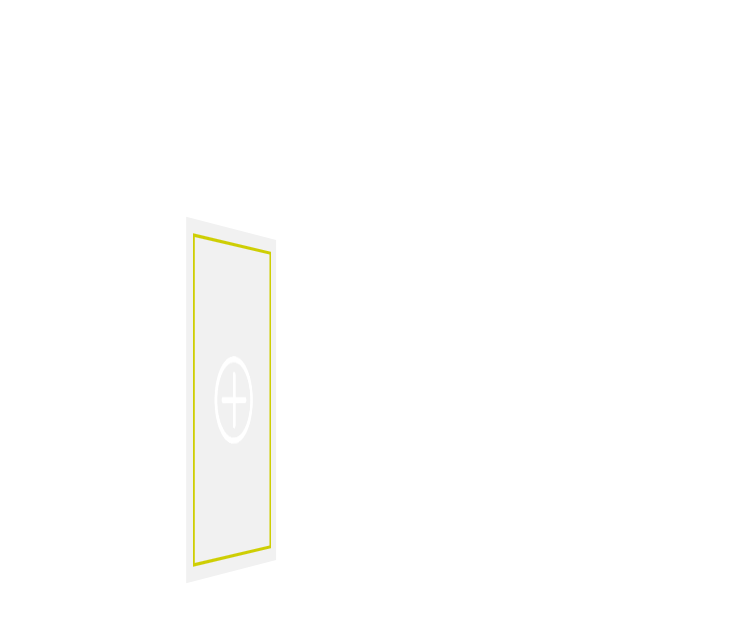
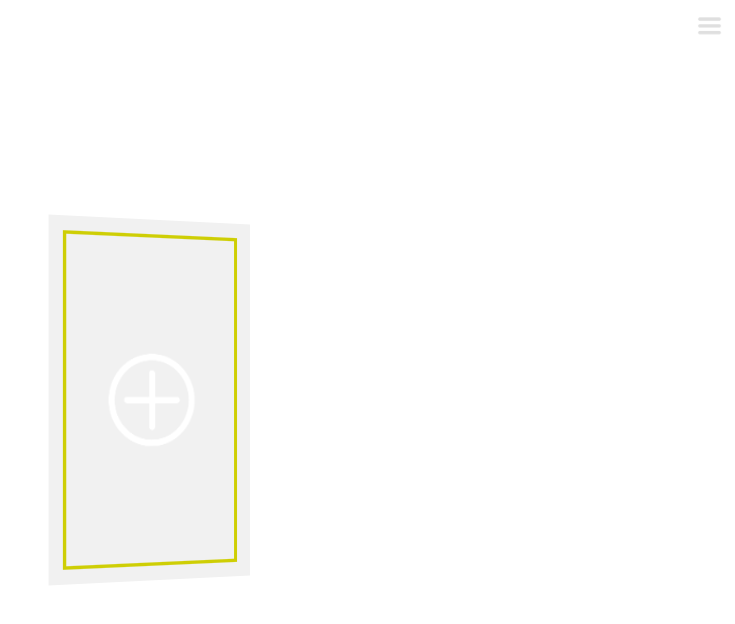
Before and after one commit to Gekkouga2468/Menu-Randomizer, a React (Vite) app: page / in a window 1280 px wide. Shown: the top 624 px of the page, without its empty margins (545-1280 px from the left). Built offline with nearby package versions, Linux system fonts and the light colour scheme.

Commit message:
Add menu icon and menu banner. Fix bugs related to overlays and spinning animation

```diff
--- a/src/App.css
+++ b/src/App.css
@@ -43,8 +43,48 @@ body {
 .banner .overlay {
   position: absolute;
   inset: 0;
-  z-index: 5;
+  z-index: 20;
   background: rgba(0, 0, 0, 0.45);
+}
+
+.banner .menuBanner {
+  position: absolute;
+  top: 0;
+  right: 0;
+  width: 4vw;
+  height: 100%;
+  transition: 0.75s ease;
+  background: transparent;
+}
+
+.banner .menuBanner.active {
+  width: 12vw;
+  background: rgb(45, 45, 45);
+  color: white;
+  box-shadow: -0.3vw 0 1vw rgba(0, 0, 0, 0.12);
+  z-index: 40;
+}
+
+.banner .menuBanner img {
+  position: absolute;
+  left: 1vw;
+  top: 1vw;
+  width: 2vw;
+  cursor: pointer;
+}
+
+.banner .menuBanner .menuBannerContent {
+  margin-top: 4.5vw;
+  width: 100%;
+  padding: 1vw;
+  box-sizing: border-box;
+}
+
+.banner .menuBanner .menuBannerItem {
+  margin: 0 0 0.8vw 0;
+  font-size: 0.9vw;
+  color: white;
+  text-align: left;
 }
 
 /* =========================
@@ -67,7 +107,6 @@ body {
   transform-style: preserve-3d;
   transform: translateX(-50%) perspective(calc(90vw + var(--quantity) * 10vw))
     rotateY(var(--rotation));
-  transition: transform 0.8s ease;
 }
 
 .banner .slider:active {
@@ -85,7 +124,7 @@ body {
 
   width: 100%;
   height: 100%;
-  z-index: 1;
+  z-index: 10;
 
   background-color: rgb(241, 241, 241);
   transform-style: preserve-3d;
@@ -122,11 +161,17 @@ body {
   pointer-events: none;
 }
 
+.banner .slider.cardOpen {
+  z-index: 30;
+}
+
+.banner .slider.menuOpen {
+  z-index: 10;
+}
+
 /* Active card pops forward and enlarges */
 .banner .slider .card.active {
-  z-index: 20;
-
-  transform:  rotateY(
+  transform: rotateY(
       calc((var(--position) - 1) * (360 / var(--quantity)) * 1deg)
     )
     translateZ(calc(var(--quantity) * 2vw + 10vw)) scale(1.2);
@@ -336,6 +381,7 @@ h1 {
   border-radius: 1vw;
   background: none;
   margin: 0.2vw;
+  outline: none;
 }
 
 /* Empty state text when there are no dishes in edit mode */
@@ -357,7 +403,9 @@ h1 {
 
   opacity: 0.6;
   cursor: pointer;
-  transition: opacity 0.2s ease, transform 0.15s ease;
+  transition:
+    opacity 0.2s ease,
+    transform 0.15s ease;
 }
 
 .deleteDishIcon:hover {
--- a/src/App.jsx
+++ b/src/App.jsx
@@ -5,6 +5,7 @@ import plusIcon from "./assets/plusicon.png";
 import plusIcon1 from "./assets/plusicon1.png";
 import dots from "./assets/dots.png";
 import x from "./assets/x.png";
+import menu from "./assets/Menu.png";
 
 export default function App() {
   /* =========================
@@ -75,6 +76,9 @@ export default function App() {
   // +1 because the default "add new card" tile is part of the carousel
   const quantity = cards.length + 1;
 
+  const cardTitles = cards
+    .map((card) => card.title.trim())
+    .filter((title) => title !== "");
   /* =========================
      Refs: drag / momentum
      ========================= */
@@ -88,6 +92,8 @@ export default function App() {
 
   // Momentum value used for auto-spin after dragging
   const velocity = useRef(0);
+
+  const [isMenuClicked, setIsMenuClicked] = useState(false);
 
   /* =========================
      Effects
@@ -104,13 +110,13 @@ export default function App() {
 
   // Auto-rotate the carousel while no card is open
   useEffect(() => {
-    if (selectedCard !== null) return;
+    if (selectedCard !== null || isMenuClicked) return;
 
     let animationFrameId;
 
     const animate = () => {
       setRotation((prev) => {
-        const next = prev + velocity.current + 0.15;
+        const next = prev + velocity.current + 0.04;
 
         // Gradually reduce drag momentum over time
         velocity.current *= 0.95;
@@ -128,7 +134,7 @@ export default function App() {
     animationFrameId = requestAnimationFrame(animate);
 
     return () => cancelAnimationFrame(animationFrameId);
-  }, [selectedCard]);
+  }, [selectedCard, isMenuClicked]);
 
   /* =========================
      Helpers
@@ -265,7 +271,7 @@ export default function App() {
 
   // Start dragging the carousel
   const handlePointerDown = (e) => {
-    if (selectedCard !== null) return;
+    if (selectedCard !== null || isMenuClicked) return;
 
     isDragging.current = true;
     lastX.current = e.clientX;
@@ -275,7 +281,7 @@ export default function App() {
 
   // Rotate the carousel while dragging
   const handlePointerMove = (e) => {
-    if (!isDragging.current || selectedCard !== null) return;
+    if (!isDragging.current || selectedCard !== null || isMenuClicked) return;
 
     const currentX = e.clientX;
     const currentTime = performance.now();
@@ -283,11 +289,11 @@ export default function App() {
     const deltaTime = currentTime - lastTime.current || 1;
 
     // Convert horizontal drag to rotation amount
-    const dragRotation = deltaX * 0.35;
+    const dragRotation = deltaX * 0.03;
     setRotation((prev) => prev + dragRotation);
 
     // Save drag velocity for momentum after release
-    velocity.current = (deltaX / deltaTime) * 2.2;
+    velocity.current = (deltaX / deltaTime) * 0.3;
 
     lastX.current = currentX;
     lastTime.current = currentTime;
@@ -360,12 +366,56 @@ export default function App() {
      Render
      ========================= */
   return (
+    <div>
       <div className="banner">
         {/* Dark background overlay shown when a card is open */}
-      {selectedCard !== null && <div className="overlay" onClick={closeCard} />}
+        {(selectedCard !== null || isMenuClicked) && (
+          <div
+            className="overlay"
+            onClick={() => {
+              if (selectedCard !== null) {
+                closeCard();
+              }
+              if (isMenuClicked) {
+                setIsMenuClicked(false);
+              }
+            }}
+          />
+        )}
 
         <div
-        className={`slider ${selectedCard !== null ? "paused" : ""}`}
+          className={`menuBanner ${isMenuClicked ? "active" : ""}`}
+          onClick={(e) => e.stopPropagation()}
+        >
+          <img
+            onClick={(e) => {
+              e.stopPropagation();
+              velocity.current = 0;
+              isDragging.current = false;
+              setIsMenuClicked((prev) => !prev);
+            }}
+            src={menu}
+            alt="Menu Icon"
+          />
+          {isMenuClicked && (
+            <div className="menuBannerContent">
+              {cardTitles.length > 0 ? (
+                cardTitles.map((title, index) => (
+                  <p key={index} className="menuBannerItem">
+                    {title}
+                  </p>
+                ))
+              ) : (
+                <p className="menuBannerItem empty">No categories yet</p>
+              )}
+            </div>
+          )}
+        </div>
+
+        <div
+          className={`slider ${selectedCard !== null ? "cardOpen" : ""} ${
+            isMenuClicked ? "menuOpen" : ""
+          }`}
           style={{ "--quantity": quantity, "--rotation": `${rotation}deg` }}
           onPointerDown={handlePointerDown}
           onPointerMove={handlePointerMove}
@@ -603,5 +653,6 @@ export default function App() {
           })}
         </div>
       </div>
+    </div>
   );
 }
```
Also changed, not shown: src/assets/Menu.png. Lines whose indentation alone changed are shown as unchanged.
